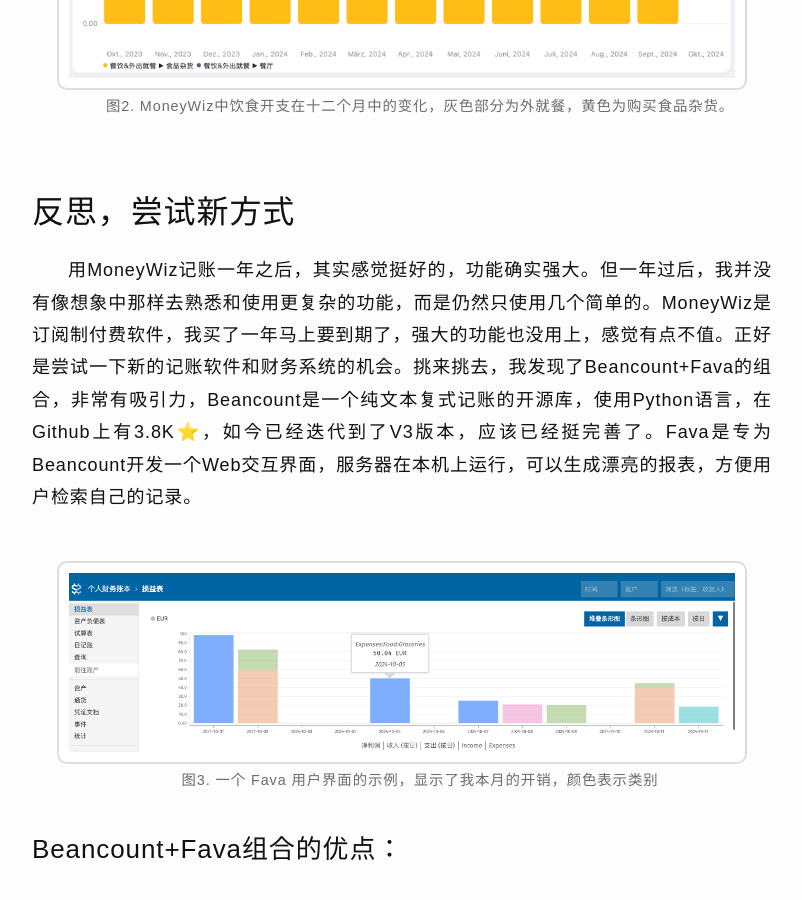
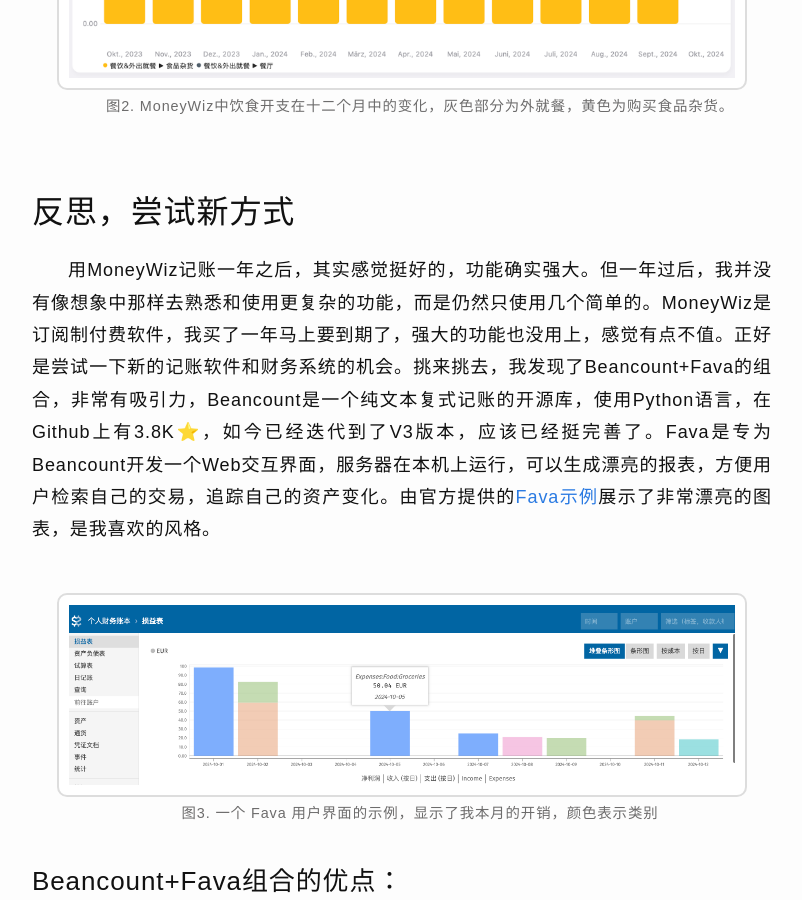
Before and after one commit to AlbertRyu/AlbertRyu.github.io, a Jekyll site: the page built from _posts/2024-10-11-财务系统革新.md, in a window 1280 px wide and 900 px high, scrolled down 1968 px. Shown: the whole window, without its empty margins (238-1040 px from the left). Built offline with Jekyll 4.4.1, drawn with Linux system fonts in a browser that asks for light colours.

Commit message:
加入了Fava的官方链接

```diff
--- a/_posts/2024-10-11-财务系统革新.md
+++ b/_posts/2024-10-11-财务系统革新.md
@@ -30,7 +30,7 @@
 
 ## 反思，尝试新方式
 
-用MoneyWiz记账一年之后，其实感觉挺好的，功能确实强大。但一年过后，我并没有像想象中那样去熟悉和使用更复杂的功能，而是仍然只使用几个简单的。MoneyWiz是订阅制付费软件，我买了一年马上要到期了，强大的功能也没用上，感觉有点不值。正好是尝试一下新的记账软件和财务系统的机会。挑来挑去，我发现了Beancount+Fava的组合，非常有吸引力，Beancount是一个纯文本复式记账的开源库，使用Python语言，在Github上有3.8K⭐️，如今已经迭代到了V3版本，应该已经挺完善了。Fava是专为Beancount开发一个Web交互界面，服务器在本机上运行，可以生成漂亮的报表，方便用户检索自己的记录。
+用MoneyWiz记账一年之后，其实感觉挺好的，功能确实强大。但一年过后，我并没有像想象中那样去熟悉和使用更复杂的功能，而是仍然只使用几个简单的。MoneyWiz是订阅制付费软件，我买了一年马上要到期了，强大的功能也没用上，感觉有点不值。正好是尝试一下新的记账软件和财务系统的机会。挑来挑去，我发现了Beancount+Fava的组合，非常有吸引力，Beancount是一个纯文本复式记账的开源库，使用Python语言，在Github上有3.8K⭐️，如今已经迭代到了V3版本，应该已经挺完善了。Fava是专为Beancount开发一个Web交互界面，服务器在本机上运行，可以生成漂亮的报表，方便用户检索自己的交易，追踪自己的资产变化。由官方提供的[Fava示例](https://fava.pythonanywhere.com/example-beancount-file/income_statement/)展示了非常漂亮的图表，是我喜欢的风格。
 
 <br>
 ![image.png](/assets/images/fava_example.png){: .screenshot}
```
